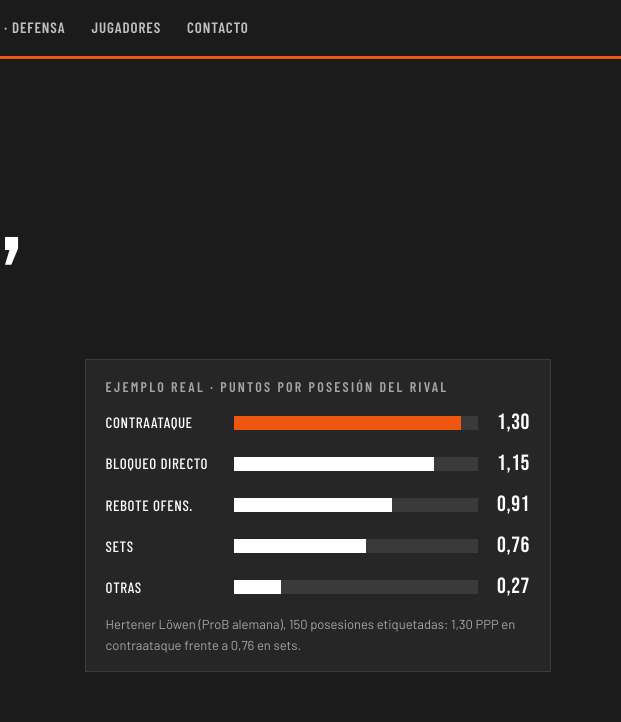
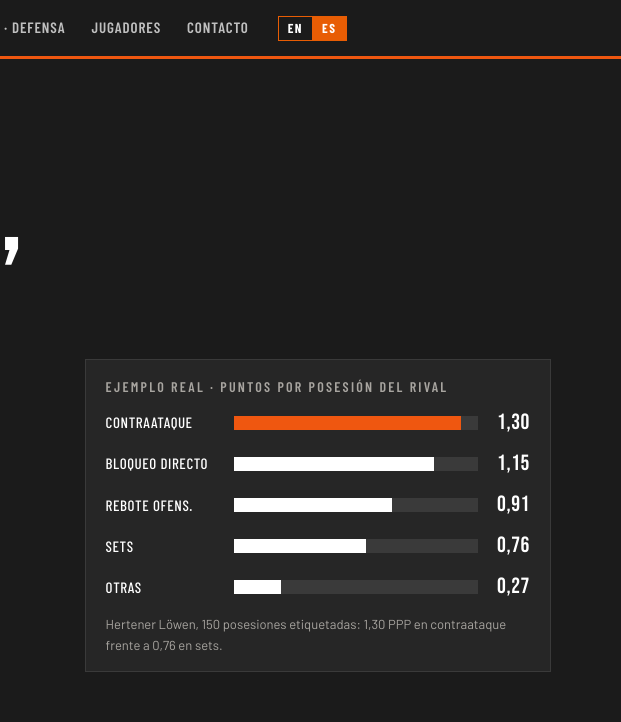
Before and after one commit to HoopAssistant/Propuesta-Fibwi-Palma, a plain HTML site: page index.html in a window 1280 px wide. Shown: the top 722 px of the page, 659-1280 px from the left. Drawn offline with nearby package versions, Linux system fonts and the light colour scheme; a web font is replaced by a local one.

Commit message:
Update index.html

```diff
--- a/index.html
+++ b/index.html
@@ -923,6 +923,6 @@
 
 ladder();oer();oerScatter();lab();covbars();pjInit();roster();pScatter();
 </script>
-
+<script src="lang.js"></script>
 </body>
 </html>
```
